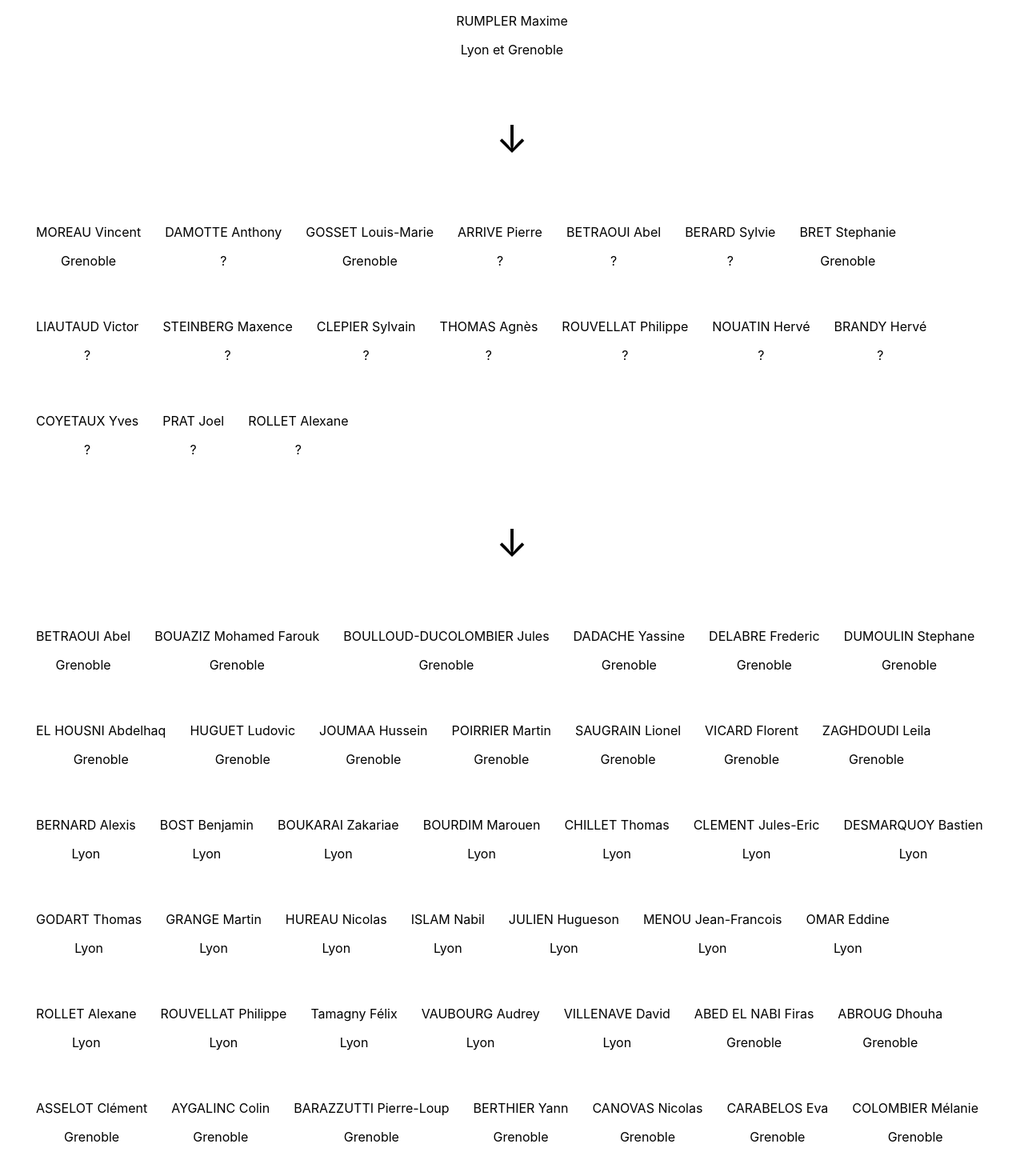
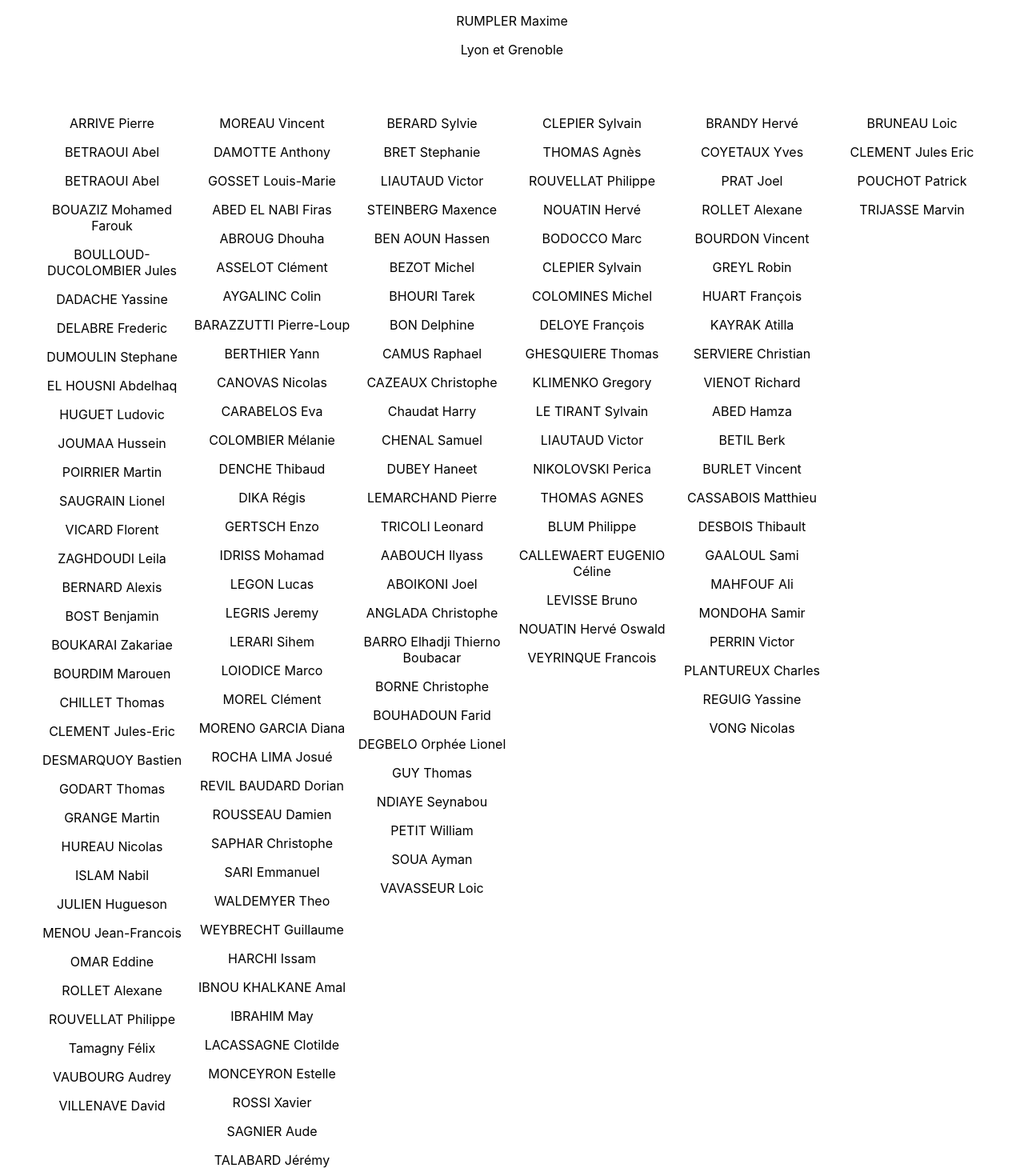
Before and after one commit to Theophane38/trombinoscope, a React (Create React App) app: page / in a window 1280 px wide. Shown: the part 40-1510 px from the top of the page at 80% size. Built offline with nearby package versions, Linux system fonts and the light colour scheme.

Commit message:
adding services containers

```diff
--- a/src/App.css
+++ b/src/App.css
@@ -6,22 +6,8 @@
   padding: 40px;
 }
 
-.Level2 {
-  display: flex;
-  flex-wrap: wrap;
-  padding: 30px;
+.serviceContainer {
+  width: 200px;
+  display: inline-block;
+  vertical-align: top;
 }
-
-.PeopleLvl2 {
-  padding: 15px;
-}
-
-.Level3 {
-  display: flex;
-  flex-wrap: wrap;
-  padding: 30px;
-}
-
-.PeopleLvl3 {
-  padding: 15px;
-}
--- a/src/App.js
+++ b/src/App.js
@@ -10,7 +10,24 @@ class Main extends React.Component {
     this.state = {
 
       allData: people,
+      allServices: this.getServices(people)
     }
+  }
+
+  getServices(data) {
+    let service = {}
+    for (let i = 0; i < data.length; i++) {
+      if (typeof service[data[i].service] === 'undefined') {
+        service[data[i].service] = []
+      }
+      service[data[i].service].push({
+        firstname: data[i].firstname,
+        lastname: data[i].lastname,
+        level: data[i].level,
+      })
+    }
+    console.log(service)
+    return (service)
   }
 
   peopleLvl1(data) {
@@ -18,7 +35,7 @@ class Main extends React.Component {
     for (let i = 0; i < data.length; i++) {
       if (data[i].level === 1) {
         tabLvl1.push (
-          <div className= 'PeopleLvl1'>
+          <div className= 'manger'>
             <p>{data[i].lastname} {data[i].firstname}</p>
             <p>{data[i].location}</p>
           </div>
@@ -28,35 +45,47 @@ class Main extends React.Component {
     return (tabLvl1)
   }
 
-  peopleLvl2(data) {
-    let tabLvl2 = []
-    for (let i = 0; i < data.length; i++) {
-      if (data[i].level === 2) {
-        tabLvl2.push (
-          <div className= 'PeopleLvl2'>
-            <p>{data[i].lastname} {data[i].firstname}</p>
-            <p>{data[i].location}</p>
+  trombinoscope() {
+    let services = this.state.allServices
+    let tabTrombino = []
+    for (let i in services){
+      console.log(i)
+      let peopleLevel2 = []
+      let peopleLevel3 = []
+      for (let j = 0; j < services[i].length; j++){
+        console.log(services[i][j].level)
+        if (services[i][j].level === 2){
+          peopleLevel2.push(
+            <div className= 'people'>
+              <p>{services[i][j].lastname} {services[i][j].firstname}</p>
+              <p>{services[i][j].location}</p>
+            </div>
+          )
+        } else if (services[i][j].level === 3){
+          console.log('test')
+          peopleLevel3.push(
+            <div className= 'people'>
+              <p>{services[i][j].lastname} {services[i][j].firstname}</p>
+              <p>{services[i][j].location}</p>
+            </div>
+          )
+        }
+      }
+      console.log(peopleLevel3)
+      tabTrombino.push(
+        <div className={i + ' serviceContainer'}>
+          <div className='level2'>
+            {peopleLevel2}
           </div>
-        )
-      }
+          <div className='level3'>
+            {peopleLevel3}
+          </div>
+        </div>
+      )
     }
-    return (tabLvl2)
+    return tabTrombino
   }
 
-  peopleLvl3(data) {
-    let tabLvl3 = []
-    for (let i = 0; i < data.length; i++) {
-      if (data[i].level === 3) {
-        tabLvl3.push (
-          <div className= 'PeopleLvl3'>
-            <p>{data[i].lastname} {data[i].firstname}</p>
-            <p>{data[i].location}</p>
-          </div>
-        )
-      }
-    }
-    return (tabLvl3)
-  }
 
   render() {
     return (
@@ -64,14 +93,7 @@ class Main extends React.Component {
         <div className='Level1'>
           {this.peopleLvl1(this.state.allData)}
         </div>
-        <p><font size="10">&darr;</font></p>
-        <div className='Level2'>
-          {this.peopleLvl2(this.state.allData)}
-        </div>
-        <p><font size="10">&darr;</font></p>
-        <div className='Level3'>
-          {this.peopleLvl3(this.state.allData)}
-        </div>
+        {this.trombinoscope()}
       </div>
       )
   }
```
